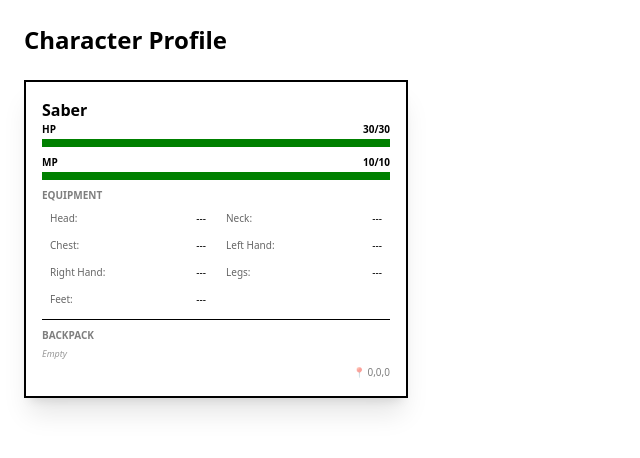
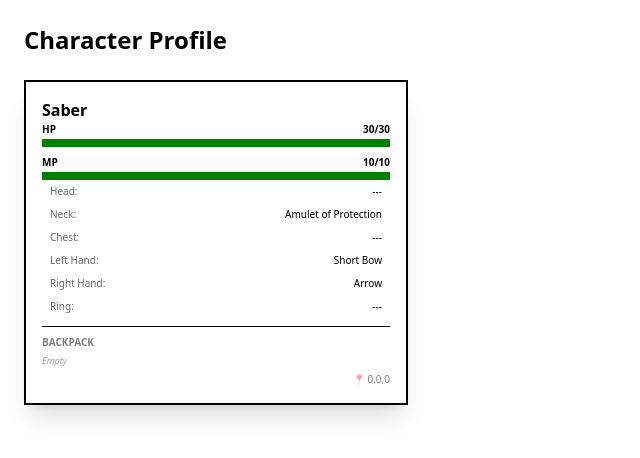
Before and after one commit to totalknowledge/story-game, an Angular app: page / in a window 1280 px wide. Shown: the top 458 px of the page, without its empty margins (0-640 px from the left). Built offline with nearby package versions, Linux system fonts and the light colour scheme.

Commit message:
back to decktop

```diff
--- a/src/app/character/character.html
+++ b/src/app/character/character.html
@@ -32,17 +32,21 @@
             }
         </div>
 
-        <div class="mt-2">
-            <h3 class="text-[10px] font-bold uppercase opacity-50 mb-1">Equipment</h3>
-            <div class="grid grid-cols-2 gap-1">
-                @for (slot of ['Head', 'Neck', 'Chest', 'Left Hand', 'Right Hand', 'Legs', 'Feet']; track slot) {
-                <div class="text-[10px] bg-base-300 p-1 rounded px-2 flex justify-between">
-                    <span class="opacity-60">{{ slot }}:</span>
-                    <span class="truncate font-medium">{{ character().equipment.get(slot)?.name || '---' }}</span>
-                </div>
-                }
-            </div>
+        @for (slot of [
+            { label: 'Head', key: 'head' },
+            { label: 'Neck', key: 'neck' },
+            { label: 'Chest', key: 'body' },
+            { label: 'Left Hand', key: 'left-hand' },
+            { label: 'Right Hand', key: 'right-hand' },
+            { label: 'Ring', key: 'left-finger' }
+        ]; track slot.key) {
+        <div class="text-[10px] bg-base-300 p-1 rounded px-2 flex justify-between">
+            <span class="opacity-60">{{ slot.label }}:</span>
+            <span class="truncate font-medium">
+                {{ character().equipment.get(slot.key)?.name || '---' }}
+            </span>
         </div>
+        }
 
         @if (isPlayer()) {
         <div class="mt-2 border-t border-base-300 pt-2">
--- a/src/app/character/character.service.ts
+++ b/src/app/character/character.service.ts
@@ -14,22 +14,50 @@ export class CharacterService {
   readonly playerCharacterId = signal<string | null>(null);
   private readonly MAX_BACKPACK_SIZE = 10;
 
-  acquireItem(characterId: string, item: ItemModel): boolean {
-    const character = this.characterRegistry.get(characterId);
-    if (!character) return false;
-    if (item.equippableLocation !== 'none') {
-      const currentEquipped = character.equipment.get(item.equippableLocation);
+acquireItem(characterId: string, items: ItemModel[]): boolean {
+  const character = this.characterRegistry.get(characterId);
+  if (!character) return false;
 
-      if (!currentEquipped) {
-        character.equipment.set(item.equippableLocation, item);
-        return true;
-      }
+  let anyItemAcquired = false;
+  for (const item of items) {
+    const equipLocation = item.equippableLocation;
+    const canAutoEquip = equipLocation !== 'none' && !character.equipment.has(equipLocation);
+    if (canAutoEquip) {
+      character.items.push(item);
+      this.equipItem(characterId, item.id);
+      anyItemAcquired = true;
+      continue;
     }
     if (character.items.length < this.MAX_BACKPACK_SIZE) {
       character.items.push(item);
+      anyItemAcquired = true;
+    }
+  }
+  return anyItemAcquired;
+}
+
+  equipItem(characterId: string, itemId: string): boolean {
+    const character = this.characterRegistry.get(characterId);
+    if (!character) return false;
+
+    const inventoryIndex = character.items.findIndex((item) => item.id === itemId);
+    if (inventoryIndex < 0) return false;
+
+    const itemToEquip = character.items[inventoryIndex];
+    const equipLocation = itemToEquip.equippableLocation;
+
+    if (equipLocation === 'none') return false;
+
+    const currentlyEquippedItem = character.equipment.get(equipLocation);
+    if (currentlyEquippedItem) {
+      character.items[inventoryIndex] = currentlyEquippedItem;
+      character.equipment.set(equipLocation, itemToEquip);
       return true;
     }
-    return false;
+
+    character.items.splice(inventoryIndex, 1);
+    character.equipment.set(equipLocation, itemToEquip);
+    return true;
   }
 
   spawnCharacter(type: string, name?: string): void {
@@ -40,9 +68,14 @@ export class CharacterService {
       typeid: 'player'
     });
     this.registerCharacter(player, true);
-    const kit = this.itemFactory.createRandomItem();
-    console.log(kit);
-    this.acquireItem(player.id, kit);
+    const items = [this.itemFactory.createRandomItem(['Weapon'])];
+    if (items[0].typeid === 'weapon-bow-short') {
+      items.push(this.itemFactory.createItem('ammo-arrows'));
+    }
+    items.push(this.itemFactory.createRandomItem());
+
+    console.log(items);
+    this.acquireItem(player.id, items);
   }
 
   registerCharacter(character: CharacterModel, isPlayer: boolean = false): void {
--- a/src/app/item/item.definitions.ts
+++ b/src/app/item/item.definitions.ts
@@ -1,4 +1,4 @@
-export type EquipLocation = 'head' | 'body' | 'hand' | 'finger' | 'neck' | 'none';
+export type EquipLocation = 'head' | 'body' | 'right-hand' | 'left-hand' | 'left-finger' | 'neck' | 'none';
 
 export const ITEM_TEMPLATES = [
     {
@@ -105,7 +105,7 @@ export const ITEM_TEMPLATES = [
         "typeid": "weapon-dagger-rusty",
         "name": "Rusty Dagger",
         "type": "Weapon",
-        "equippableLocation": "hand",
+        "equippableLocation": "right-hand",
         "damage": 3,
         "resilience": 10,
         "useMessages": [
@@ -116,7 +116,7 @@ export const ITEM_TEMPLATES = [
         "typeid": "weapon-big-stick",
         "name": "Big Stick",
         "type": "Weapon",
-        "equippableLocation": "hand",
+        "equippableLocation": "right-hand",
         "damage": 3,
         "resilience": 5,
         "useMessages": [
@@ -127,7 +127,7 @@ export const ITEM_TEMPLATES = [
         "typeid": "weapon-sword-iron",
         "name": "Iron Sword",
         "type": "Weapon",
-        "equippableLocation": "hand",
+        "equippableLocation": "right-hand",
         "damage": 6,
         "resilience": 25,
         "useMessages": [
@@ -138,7 +138,7 @@ export const ITEM_TEMPLATES = [
         "typeid": "weapon-sword-steel",
         "name": "Steel Sword",
         "type": "Weapon",
-        "equippableLocation": "hand",
+        "equippableLocation": "right-hand",
         "damage": 6,
         "resilience": 35,
         "useMessages": [
@@ -149,7 +149,7 @@ export const ITEM_TEMPLATES = [
         "typeid": "weapon-magic-blade",
         "name": "Magic Blade",
         "type": "Weapon",
-        "equippableLocation": "hand",
+        "equippableLocation": "right-hand",
         "damage": 11,
         "resilience": 66,
         "useMessages": [
@@ -160,7 +160,7 @@ export const ITEM_TEMPLATES = [
         "typeid": "weapon-axe-battle",
         "name": "Battle Axe",
         "type": "Weapon",
-        "equippableLocation": "hand",
+        "equippableLocation": "right-hand",
         "damage": 8,
         "resilience": 30,
         "useMessages": [
@@ -171,7 +171,7 @@ export const ITEM_TEMPLATES = [
         "typeid": "weapon-mace-heavy",
         "name": "Heavy Mace",
         "type": "Weapon",
-        "equippableLocation": "hand",
+        "equippableLocation": "right-hand",
         "damage": 7,
         "resilience": 40,
         "useMessages": [
@@ -182,7 +182,7 @@ export const ITEM_TEMPLATES = [
         "typeid": "weapon-spear-long",
         "name": "Long Spear",
         "type": "Weapon",
-        "equippableLocation": "hand",
+        "equippableLocation": "right-hand",
         "damage": 6,
         "resilience": 30,
         "useMessages": [
@@ -193,7 +193,7 @@ export const ITEM_TEMPLATES = [
         "typeid": "weapon-bow-short",
         "name": "Short Bow",
         "type": "Weapon",
-        "equippableLocation": "hand",
+        "equippableLocation": "left-hand",
         "damage": 6,
         "resilience": 20,
         "useMessages": [
@@ -201,10 +201,21 @@ export const ITEM_TEMPLATES = [
         ]
     },
     {
+        "typeid": "ammo-arrows",
+        "name": "Arrow",
+        "type": "Ammo",
+        "equippableLocation": "right-hand",
+        "damage": 6,
+        "quantity": 20,
+        "useMessages": [
+            "{user} uses {item} to attack."
+        ]
+    },
+    {
         "typeid": "armor-shield-wooden",
         "name": "Wooden Shield",
         "type": "Armor",
-        "equippableLocation": "hand",
+        "equippableLocation": "left-hand",
         "bonusHealth": 10,
         "resilience": 15,
         "useMessages": [
@@ -215,7 +226,7 @@ export const ITEM_TEMPLATES = [
         "typeid": "armor-shield-steel",
         "name": "Steel Shield",
         "type": "Armor",
-        "equippableLocation": "hand",
+        "equippableLocation": "left-hand",
         "bonusHealth": 10,
         "resilience": 30,
         "useMessages": [
@@ -280,7 +291,7 @@ export const ITEM_TEMPLATES = [
         "typeid": "trinket-ring-health",
         "name": "Ring of Vitality",
         "type": "Trinket",
-        "equippableLocation": "finger",
+        "equippableLocation": "left-finger",
         "bonusHealth": 10,
         "useMessages": [
             "{user} wears {item} and feels healthier."
@@ -290,7 +301,7 @@ export const ITEM_TEMPLATES = [
         "typeid": "trinket-ring-mana",
         "name": "Ring of Focus",
         "type": "Trinket",
-        "equippableLocation": "finger",
+        "equippableLocation": "left-finger",
         "bonusMana": 10,
         "useMessages": [
             "{user} wears {item} and feels more focused."
@@ -321,7 +332,7 @@ export const ITEM_TEMPLATES = [
         "typeid": "utility-torch",
         "name": "Torch",
         "type": "Utility",
-        "equippableLocation": "hand",
+        "equippableLocation": "left-hand",
         "useMessages": [
             "{user} lights {item}. Shadows retreat slightly."
         ]
--- a/src/app/item/item.model.ts
+++ b/src/app/item/item.model.ts
@@ -24,7 +24,7 @@ export class ItemModel {
         this.typeid = template.typeid;
         this.name = template.name;
         this.type = template.type;
-        this.equippableLocation = template.equippableLocation || this.deriveLocation(template.type);
+        this.equippableLocation = template.equippableLocation || "none";
         this.damage = template.damage ?? 0;
         this.resilience = template.resilience ?? null;
         this.bonusHealth = template.bonusHealth ?? 0;
@@ -37,15 +37,6 @@ export class ItemModel {
 
         this.useMessages = Array.isArray(template.useMessages) ? template.useMessages : [];
         this.teaches = Array.isArray(template.teaches) ? template.teaches : [];
-    }
-
-    private deriveLocation(type: string): EquipLocation {
-        switch (type) {
-            case 'Weapon': return 'hand';
-            case 'Armor': return 'body';
-            case 'Trinket': return 'finger';
-            default: return 'none';
-        }
     }
 
     isDestroyed(): boolean {
```
Also changed, not shown: 1 other file (tests, documents, lock files or other folders).
